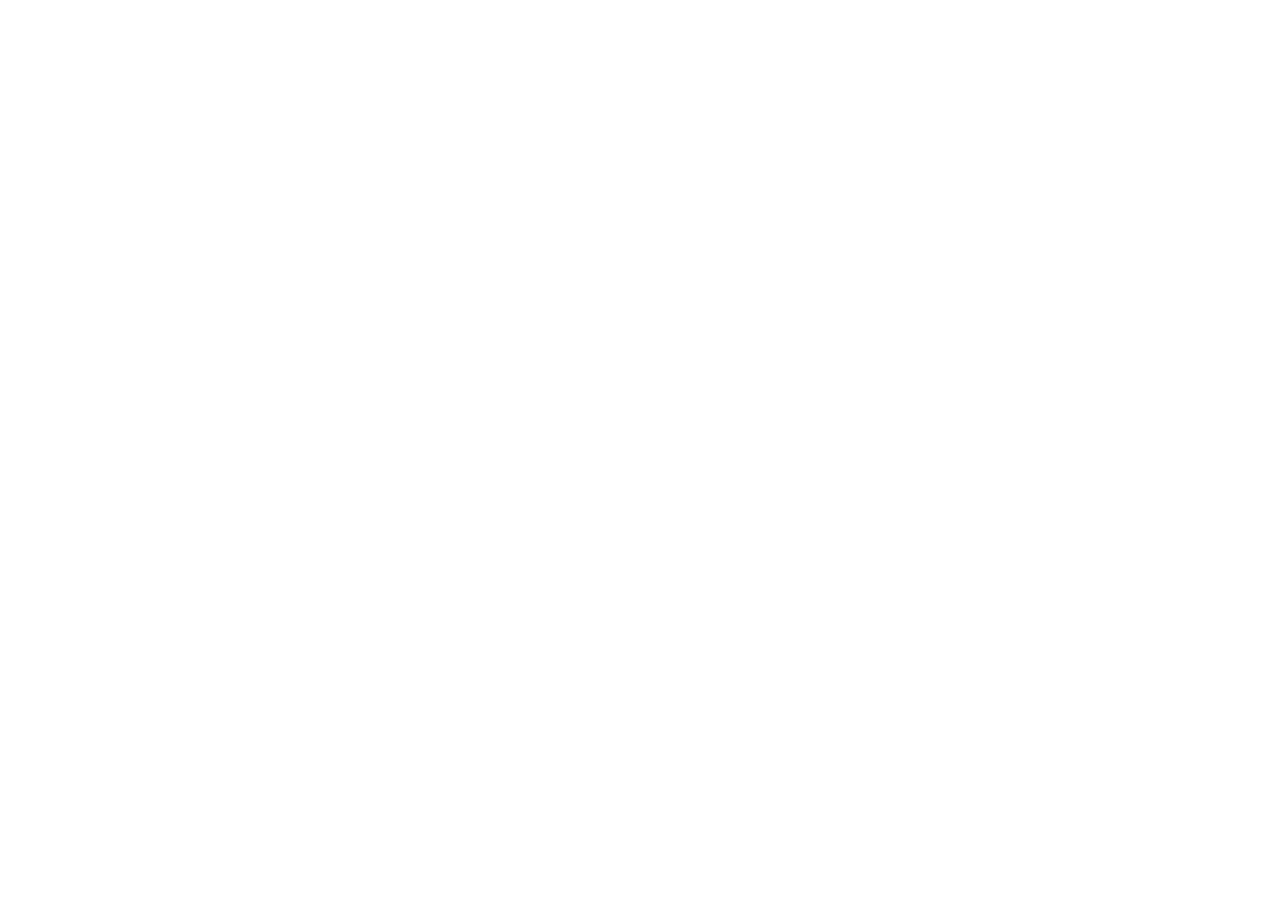
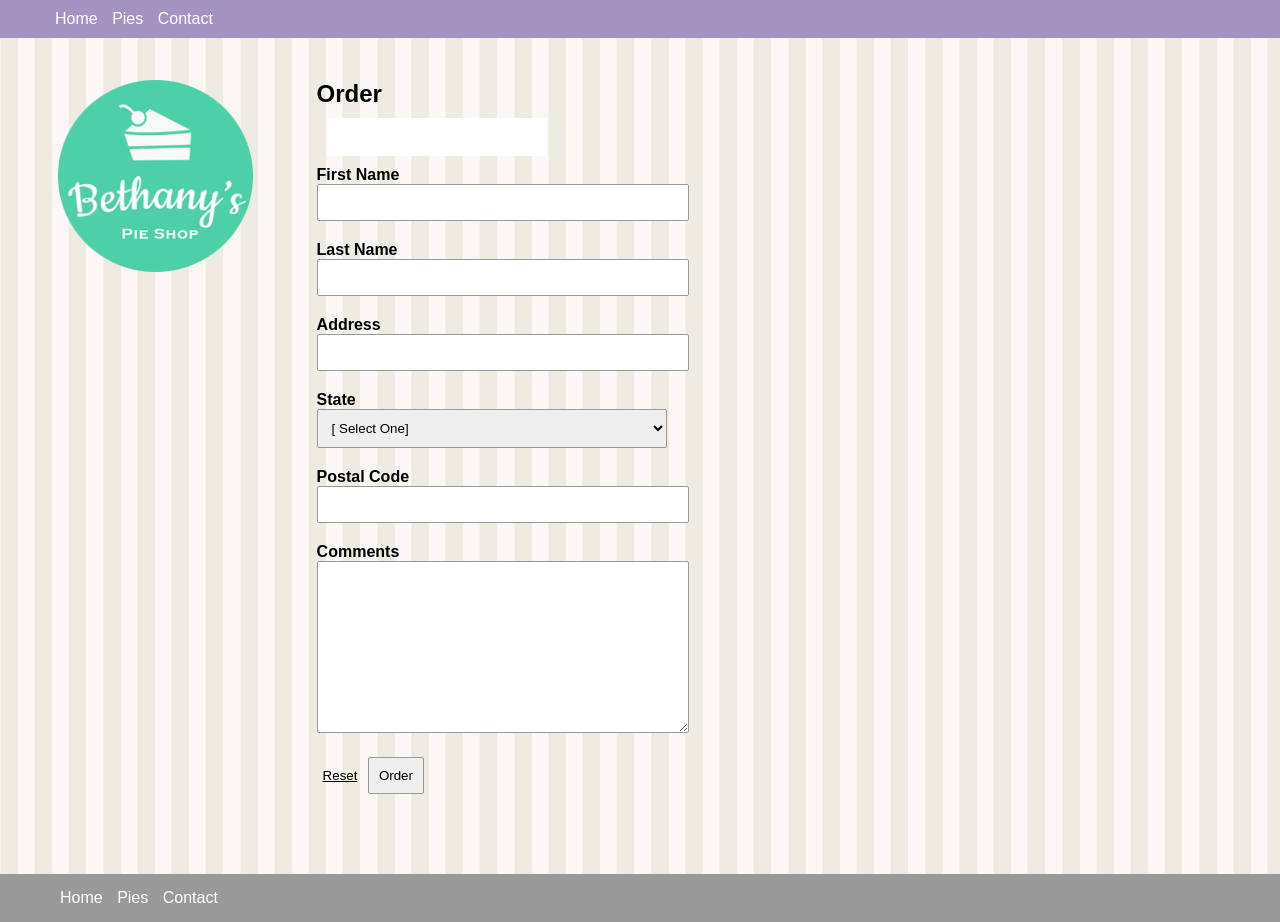
Before and after one commit to murokiruth/html-css-javascript-getting-started-start, a plain HTML site: page order.html in a window 1280 px wide. Before the commit the page ends 800 px from the top, so only its background shows below. Drawn offline with Linux system fonts and the light colour scheme.

Commit message:
updated and added script files in order and pies html files

```diff
--- a/order.html
+++ b/order.html
@@ -0,0 +1,219 @@
+<!DOCTYPE html>
+<html lang="en">
+    <head>
+        <meta charset="UTF-8">
+        <meta name="viewpoint" content="content="width=device-width, initial-scale=1.0>
+        <title>Pie Shop</title>
+        <link rel="stylesheet" href="site.css" type="text/css">
+        <style>
+            @media only screen and (min-width:768px){
+                article {
+                    width:350px;
+                }
+            }
+
+            .input-group {
+                margin-bottom: 20px;
+            }
+
+            .input-group input,
+            .input-group textarea,
+            .input-group select {
+                padding: 10px;
+                border: 1px solid #999;
+                border-radius: 2px;
+                width: 100%;
+            }
+            label {
+                font-weight: bold;
+            }
+            input[type="reset"] {
+                background: transparent;
+                border: 0;
+                text-decoration: underline;
+                cursor: pointer;
+            }
+            input[type="submit"] {
+                border: 1px solid #999;
+                border-radius: 2px;
+                padding: 10px;
+            }
+        </style>
+    </head>
+    <body>
+        <header>
+            <nav>
+                <ul>
+                    <li><a href="/">Home</a></li>
+                    <li><a href="pies.html">Pies</a></li>
+                    <li><a href="contact.html">Contact</a></li>
+                </ul>
+            </nav>
+        </header>
+        <main>
+            <aside><img src="images/logo.png" alt="Bethany's Pie Shop"></aside>
+            <article>
+                <h1>Order</h1>
+                <div class="pie">
+                    <img src="" >
+                    <div class="columns">
+                        <div class="title"></div>
+                        <div class="price"></div>
+                    </div>
+                    <p class="desc"></p>
+                </div>
+                <form action="http://localhost:7071/api/post" method="POST">
+                    <input type="hidden" id="pie-order" name="pie-order">
+                    <input type="hidden" id="location" name="location">
+
+                    <div class="input-group">
+                        <div><label for="first-name">First Name</label></div>
+                        <div><input type="text" name="first-name" id="first-name"></div>
+                    </div>
+
+                    <div class="input-group">
+                        <div><label for="last-name">Last Name</label></div>
+                        <div><input type="text" name="last-name" id="last-name"></div>
+                    </div>
+
+                    <div class="input-group">
+                        <div><label for="address">Address</label></div>
+                        <div><input type="text" name="address" id="address"></div>
+                    </div>
+
+                    <div class="input-group">
+                        <div><label for="state">State</label></div>
+                        <div>
+                            <select name="state" id="state">
+                                <option value="" selected>[ Select One]</option>
+                                <option value="AL">Alabama</option>
+                                <option value="AK">Alaska</option>
+                                <option value="AZ">Arizona</option>
+                                <option value="AR">Arkansas</option>
+                                <option value="CA">California</option>
+                                <option value="CO">Colorado</option>
+                                <option value="CT">Connecticut</option>
+                                <option value="DE">Delaware</option>
+                                <option value="DC">District Of Columbia</option>
+                                <option value="FL">Florida</option>
+                                <option value="GA">Georgia</option>
+                                <option value="HI">Hawaii</option>
+                                <option value="ID">Idaho</option>
+                                <option value="IL">Illinois</option>
+                                <option value="IN">Indiana</option>
+                                <option value="IA">Iowa</option>
+                                <option value="KS">Kansas</option>
+                                <option value="KY">Kentucky</option>
+                                <option value="LA">Louisiana</option>
+                                <option value="ME">Maine</option>
+                                <option value="MD">Maryland</option>
+                                <option value="MA">Massachusetts</option>
+                                <option value="MI">Michigan</option>
+                                <option value="MN">Minnesota</option>
+                                <option value="MS">Mississippi</option>
+                                <option value="MO">Missouri</option>
+                                <option value="MT">Montana</option>
+                                <option value="NE">Nebraska</option>
+                                <option value="NV">Nevada</option>
+                                <option value="NH">New Hampshire</option>
+                                <option value="NJ">New Jersey</option>
+                                <option value="NM">New Mexico</option>
+                                <option value="NY">New York</option>
+                                <option value="NC">North Carolina</option>
+                                <option value="ND">North Dakota</option>
+                                <option value="OH">Ohio</option>
+                                <option value="OK">Oklahoma</option>
+                                <option value="OR">Oregon</option>
+                                <option value="PA">Pennsylvania</option>
+                                <option value="RI">Rhode Island</option>
+                                <option value="SC">South Carolina</option>
+                                <option value="SD">South Dakota</option>
+                                <option value="TN">Tennessee</option>
+                                <option value="TX">Texas</option>
+                                <option value="UT">Utah</option>
+                                <option value="VT">Vermont</option>
+                                <option value="VA">Virginia</option>
+                                <option value="WA">Washington</option>
+                                <option value="WV">West Virginia</option>
+                                <option value="WI">Wisconsin</option>
+                                <option value="WY">Wyoming</option>
+                            </select>
+                        </div>
+                    </div>
+
+                    <div class="input-group">
+                        <div><label for="postal-code">Postal Code</label></div>
+                        <div><input type="text" name="postal-code" id="postal-code"></div>
+                    </div>
+
+                    <div class="input-group">
+                        <div><label for="comments">Comments</label></div>
+                        <div>
+                            <textarea name="comments" id="comments" cols="30" rows="10"></textarea>
+                        </div>
+                    </div>
+
+                    <input type="reset" value="Reset">
+                    <input type="submit" value="Order">
+
+                </form>
+            </article>
+        </main>
+        <footer>
+            <nav>
+                <ul>
+                    <li><a href="/">Home</a></li>
+                    <li><a href="pies.html">Pies</a></li>
+                    <li><a href="contact.html">Contact</a></li>
+                </ul>
+            </nav>
+        </footer>
+    </body>
+    <script>
+        window.addEventListener("DOMContentLoaded", function(e) {
+
+            let locationBox =document.querySelector("#location");
+
+            let location = {
+                latitude: "unknown",
+                longitude: "unknown"
+            };
+
+            window.navigator.geolocation.getCurrentPosition (
+                function(position) {
+                    location = {
+                        latitude: position.coords.latitude,
+                        longitude: position.coords.longitude
+                    };
+                    locationBox.value = JSON.stringify(location);
+                },
+                function(error) {
+                    locationBox.value = JSON.stringify(location);
+                }
+            );
+
+            const order= localStorage.getItem("order");
+
+            if (order) {
+                const pieOrder = JSON.parse(order);
+
+                const orderInput = document.querySelector("#pie-order");
+                orderInput.value = order;
+
+                const pie = document.querySelector(".pie");
+
+                const title = pie.querySelector(".title");
+                const price = pie.querySelector(".price");
+                const desc = pie.querySelector(".desc");
+
+                title.innerText = pieOrder.title;
+                price.innerText = pieOrder.price;
+                desc.innerText = pieOrder.desc;
+
+                const img = pie.querySelector("img");
+                img.setAttribute("src", `images/${pieOrder.id}.png`);
+                img.setAttribute("alt", pieOrder.title);
+            }
+        });
+    </script>
+</html>
```
Also changed, not shown: pies.html (+26 -0 lines).
